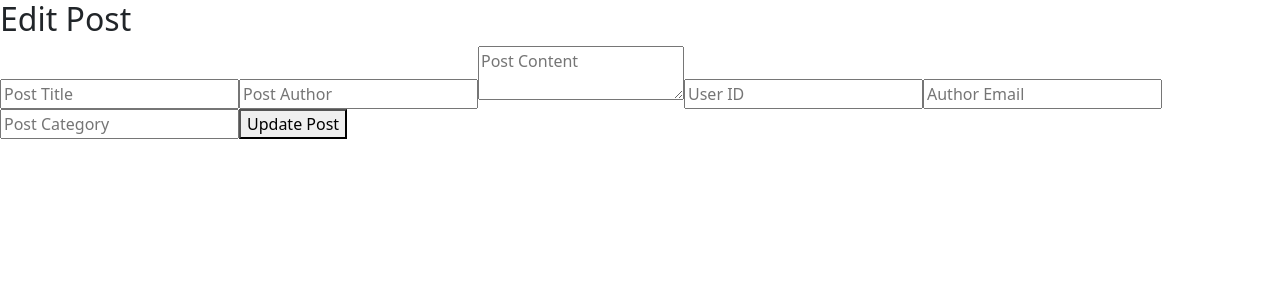
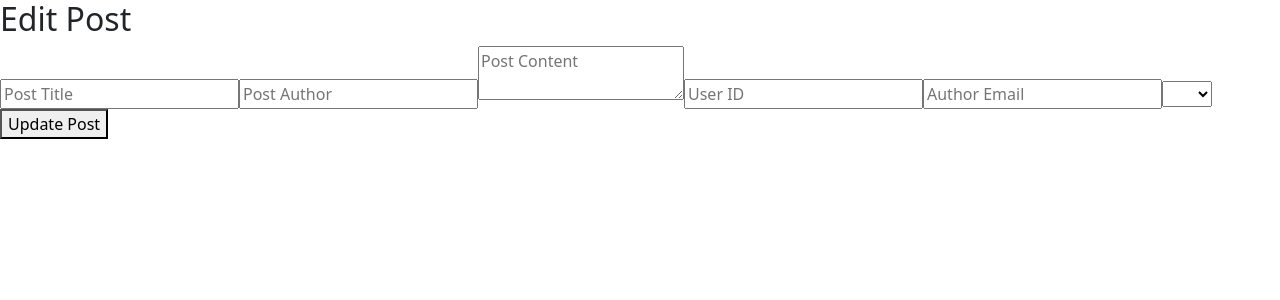
Before and after one commit to Azeezbank/myblog, a React (Vite) app: page /Editpost/1 in a window 1280 px wide. Shown: the top 300 px of the page. Built offline with nearby package versions, Linux system fonts and the light colour scheme; no server answers.

Commit message:
Update Editpost.jsx

```diff
--- a/src/Components/Editpost.jsx
+++ b/src/Components/Editpost.jsx
@@ -58,12 +58,13 @@ useEffect(() => {
         onChange={(e) => setPosts({ ...posts, user_id: e.target.value})}
         placeholder="Author Email"
       />
-      <input
-        type="text"
+      <select
         value={posts.category}
         onChange={(e) => setPosts({...posts, category: e.target.value})}
-        placeholder="Post Category"
-      />
+        placeholder="Post Category">
+        <option>~~~</option>
+        <option></option>
+      </select>
       <button>Update Post</button>
     </div>
   );
```
